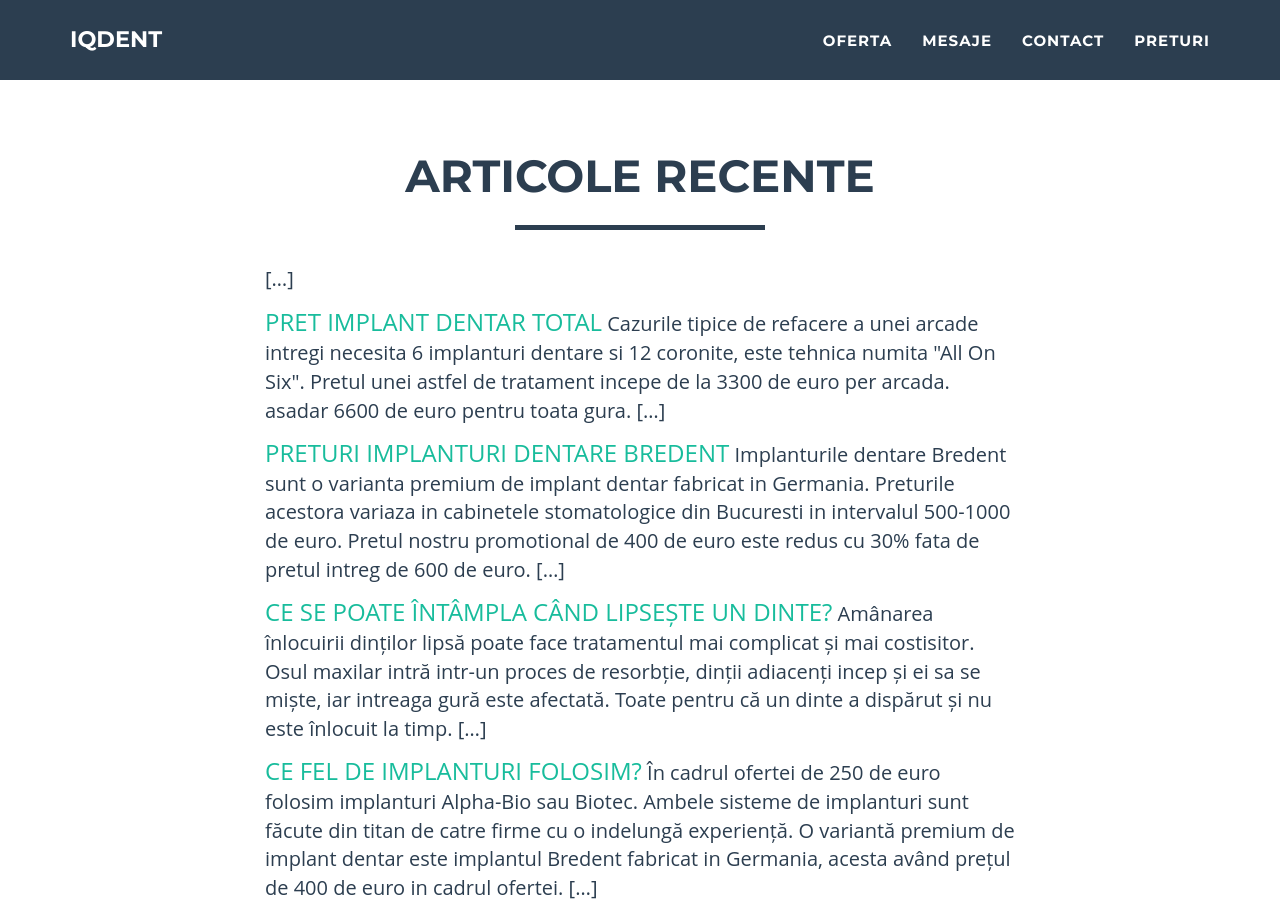
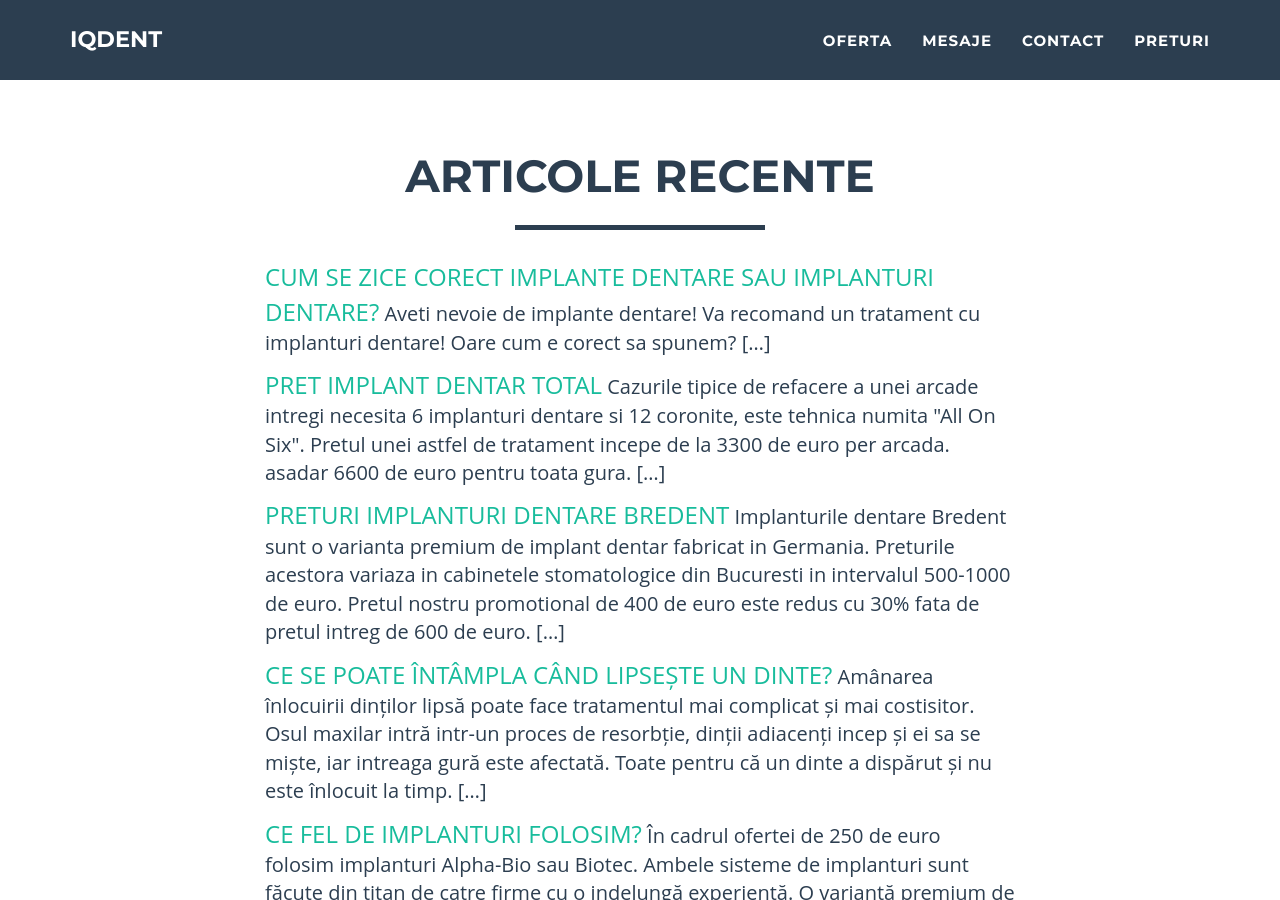
Before and after one commit to littledentgopo/offerdent, a Jekyll site: the page built from blog.html, in a window 1280 px wide and 900 px high, scrolled down 946 px. Built offline with Jekyll 4.4.1, drawn with Linux system fonts in a browser that asks for light colours; comment, search, counter and statistics services are not loaded.

Commit message:
implante sau implanturi

```diff
--- a/_posts/2017-07-06-implante-sau-implanturi.html
+++ b/_posts/2017-07-06-implante-sau-implanturi.html
@@ -1,7 +1,7 @@
 ---
 layout: post
-title: Cum se zice corect: implante dentare sau implanturi dentare?
-description: Unii medici dentisti pronunta implante, altii pronunta implanturi. Cum e corect?
+title: Cum se zice corect implante dentare sau implanturi dentare?
+description: Unii medici dentisti pronunta implante altii pronunta implanturi. Cum e corect?
 categories : [ blog ]
 contact: one
 ---
```
